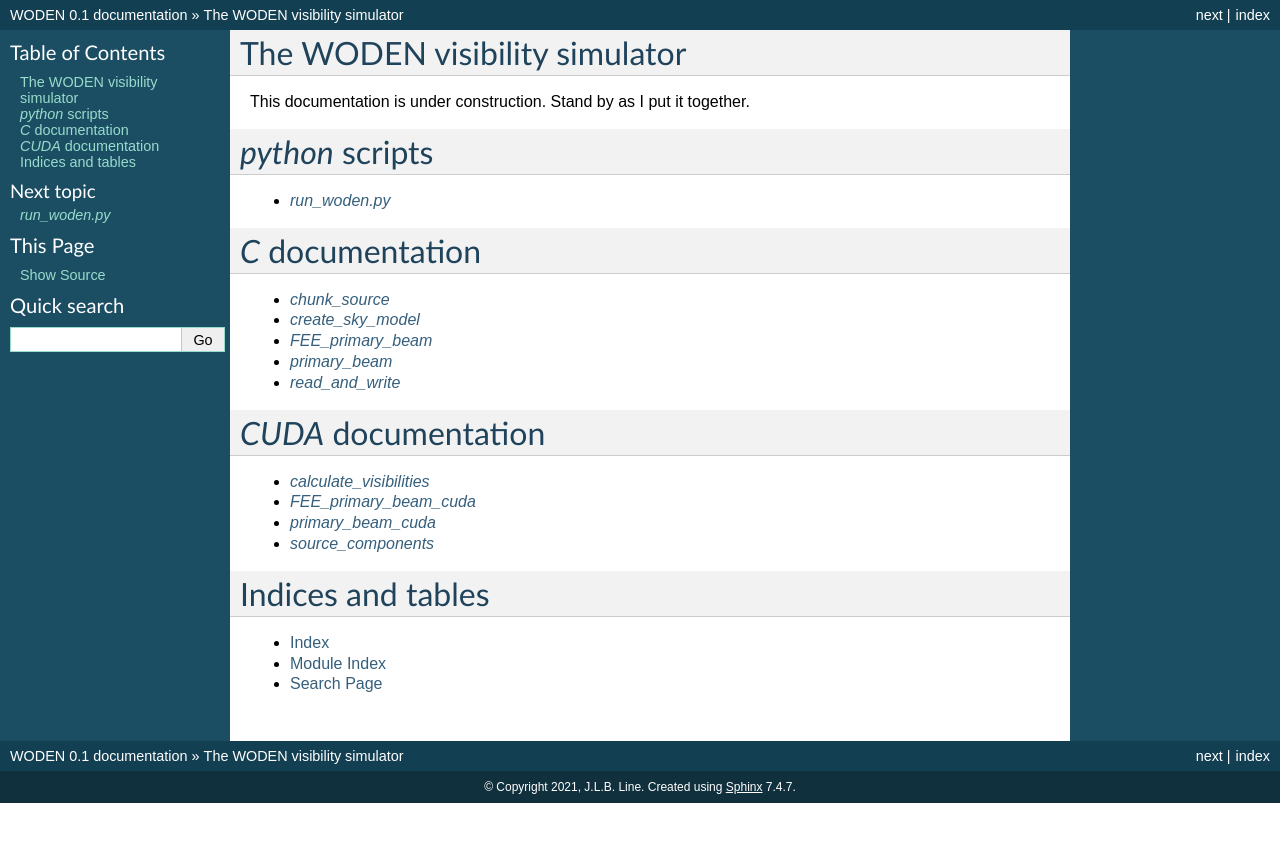
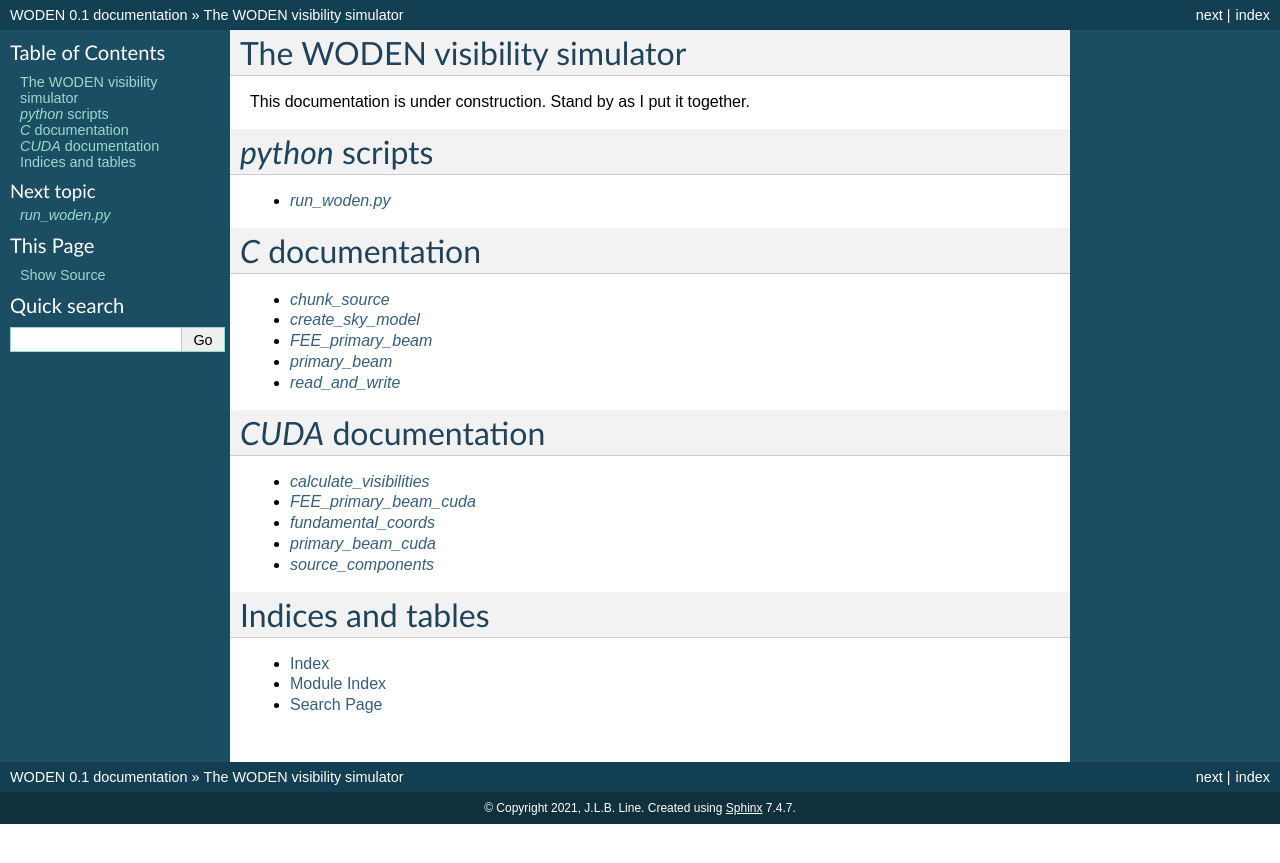
Before and after one commit to JLBLine/WODEN, a Sphinx documentation site: the page built from docs/sphinx/index.rst, in a window 1280 px wide. Shown: the top 863 px of the page. Built offline with Sphinx 7.4.7, drawn with Linux system fonts in a browser that asks for light colours; the version number could not be read and is left out.

Commit message:
Couple of changes inspired by documenting the code  - Shifted the wavelength scaling of shapelet u,v,w calculations  out of `source_components.kern_calc_visi_shapelets` and into  `fundamental_coords.kern_calc_uvw_shapelet`  - Changed the MWA FEE normalisation to divide by the absolute value  rather than the complex value of the beam at zenith (which makes more  sense) Aside from that, load, and loads, of documenting

```diff
--- /dev/null
+++ b/docs/sphinx/fundamental_coords.rst
@@ -0,0 +1,5 @@
+`fundamental_coords`
+====================
+
+.. doxygenfile:: fundamental_coords.h
+   :project: WODEN
--- a/docs/sphinx/index.rst
+++ b/docs/sphinx/index.rst
@@ -36,6 +36,7 @@ This documentation is under construction. Stand by as I put it together.
 
   calculate_visibilities
   FEE_primary_beam_cuda
+  fundamental_coords
   primary_beam_cuda
   source_components
 
```
Also changed, not shown: 7 other files.
